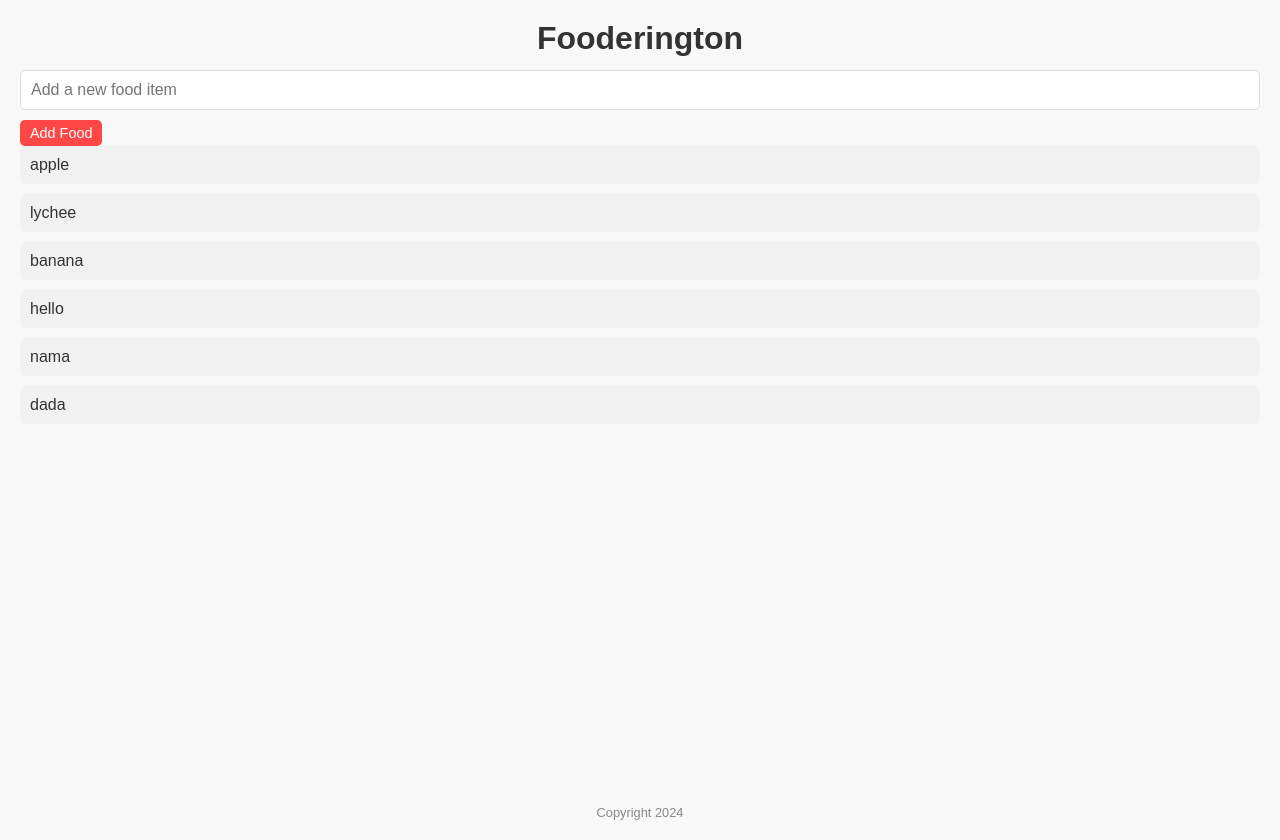
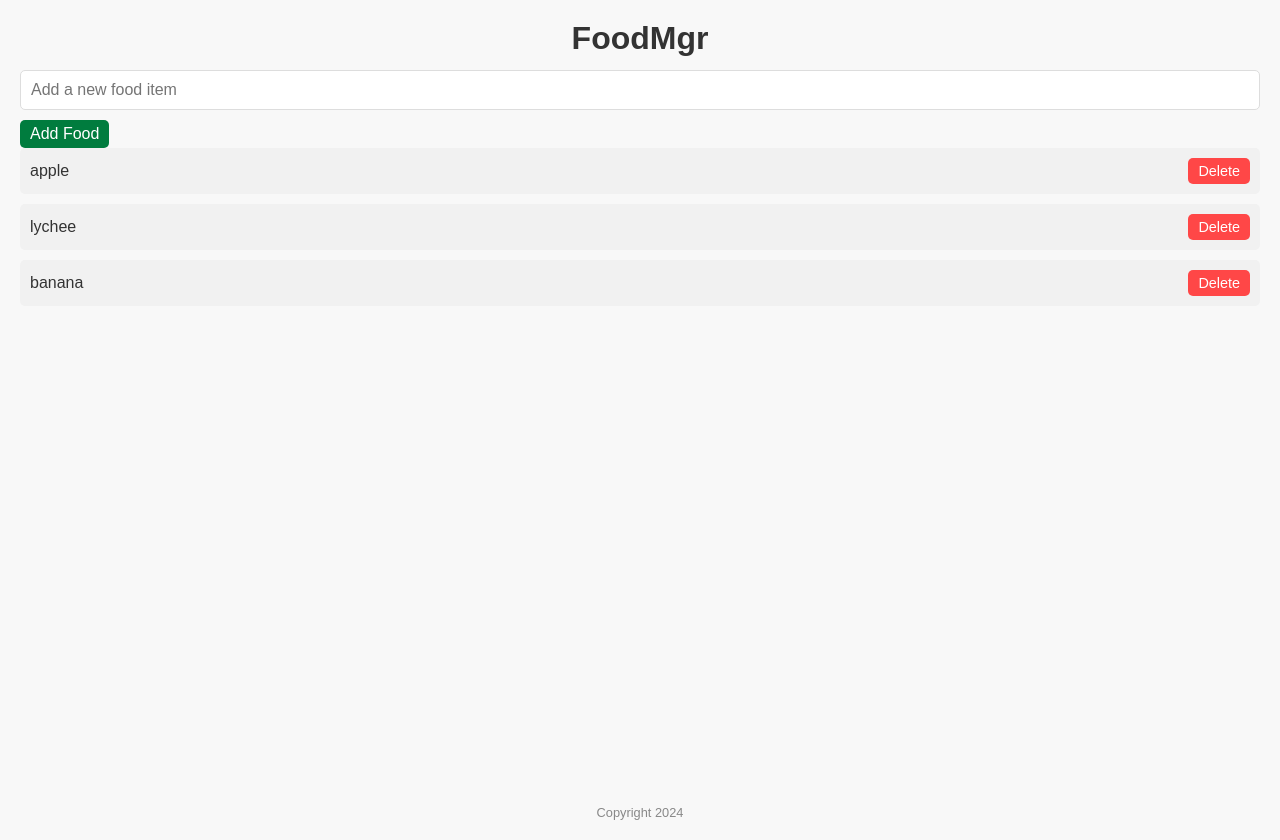
Before and after one commit to zeoriginaldark/reactjs, a React (Create React App) app in the folder project2/: page / in a window 1280 px wide. Built offline with nearby package versions, Linux system fonts and the light colour scheme; data requests are answered from the project's data file.

Commit message:
seventh commit; delete func added

```diff
--- a/project2/data/db.json
+++ b/project2/data/db.json
@@ -11,18 +11,6 @@
     {
       "id": "3",
       "name": "banana"
-    },
-    {
-      "id": "7c9a",
-      "name": "hello"
-    },
-    {
-      "id": "56c1",
-      "name": "nama"
-    },
-    {
-      "id": "319a",
-      "name": "dada"
     }
   ]
 }
--- a/project2/src/App.css
+++ b/project2/src/App.css
@@ -68,15 +68,14 @@ button:hover {
 }
 
 /* Button to add new food */
-button.add-food {
-  background-color: #4CAF50;
+.addbtn {
+  background-color: #007c3e;
   border: none;
   color: white;
-  padding: 10px 20px;
+  padding: 5px 10px;
   border-radius: 5px;
   cursor: pointer;
   font-size: 1rem;
-  width: 100%;
   transition: background-color 0.3s ease;
 }
 
--- a/project2/src/App.js
+++ b/project2/src/App.js
@@ -41,12 +41,31 @@ function App (){
     };
   };
 
+  const deleteFood = (id) =>{
+    const foodToDel = foodItems.find((food)=> food.id=== id);
+    console.log("Deleting food", foodToDel);
+
+    axios
+      .delete(`${API_URL}/${id}`)
+      .then(()=>{
+        setFoodItems((prevItems)=> prevItems.filter((food)=> food.id !== id));
+      })
+      .catch((error)=>{
+        if(error.response){
+          console.error('Error deleting food:', error.response.data);
+        }else{
+          console.error('Network error:', error);
+        }
+      });
+  };
+
   return (
     <div className="App">
-      <Header title="Fooderington" />
+      <Header title="FoodMgr" />
       <Content
         foodItems= {foodItems}
         addFood = {addFood}
+        deleteFood={deleteFood}
         setFoodInput={setFoodInput}
         setFoodItems={setFoodItems}
       />
--- a/project2/src/Content.js
+++ b/project2/src/Content.js
@@ -11,13 +11,14 @@ const Content = ({ foodItems, foodInput, addFood, deleteFood, setFoodInput }) =>
         onChange={(e) => setFoodInput(e.target.value)}
         placeholder="Add a new food item"
       />
-      <button onClick={addFood}>Add Food</button>
+      <button className='addbtn' onClick={addFood}>Add Food</button>
     </div>
     <ul>
       {Array.isArray(foodItems) && foodItems.length > 0 ? (
         foodItems.map((food, index) => (
           <li key={food.id || index}>
             {food.name}
+            <button onClick={()=> deleteFood(food.id)}>Delete</button>
           </li>
         ))
       ) : (
```
